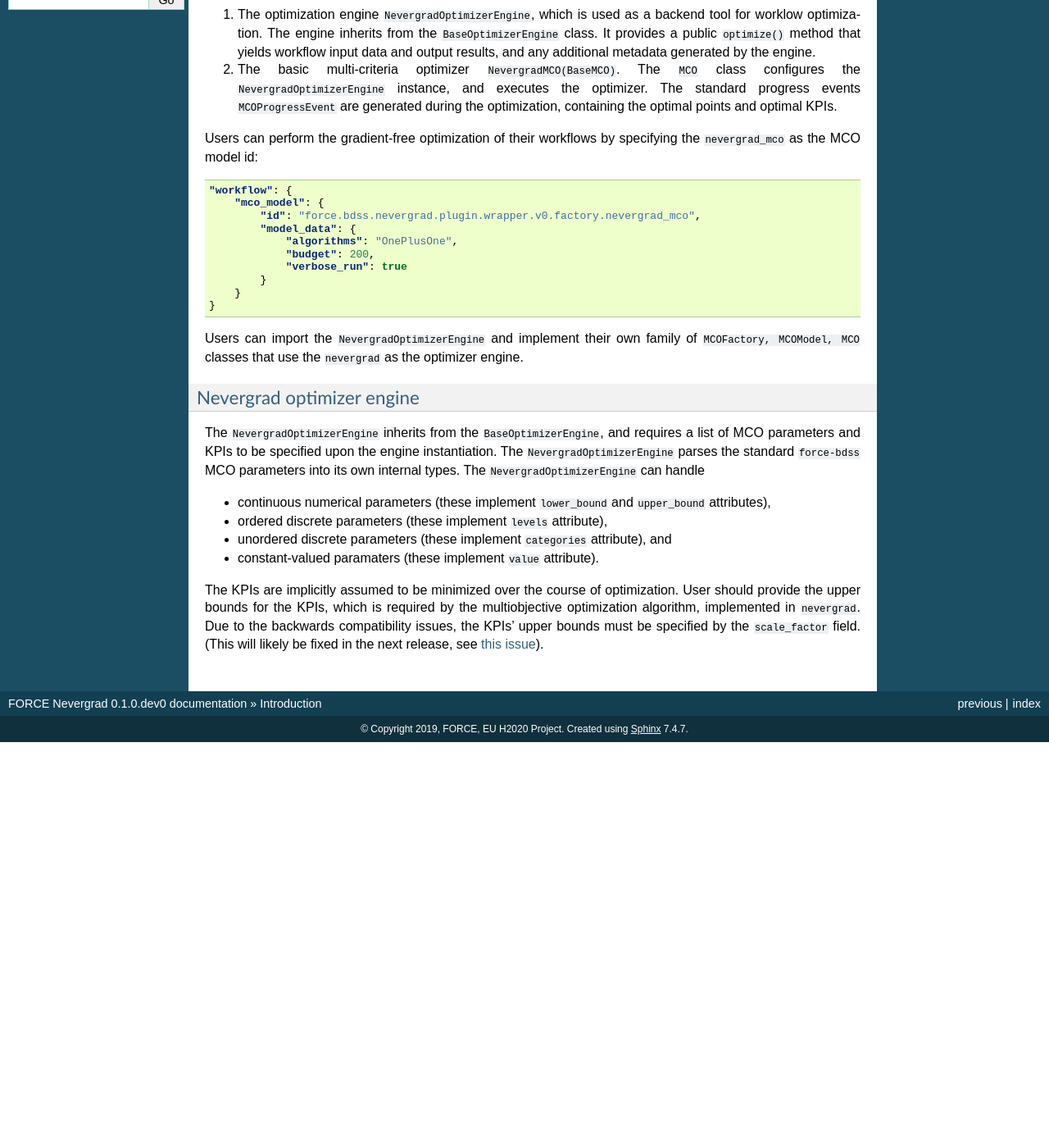
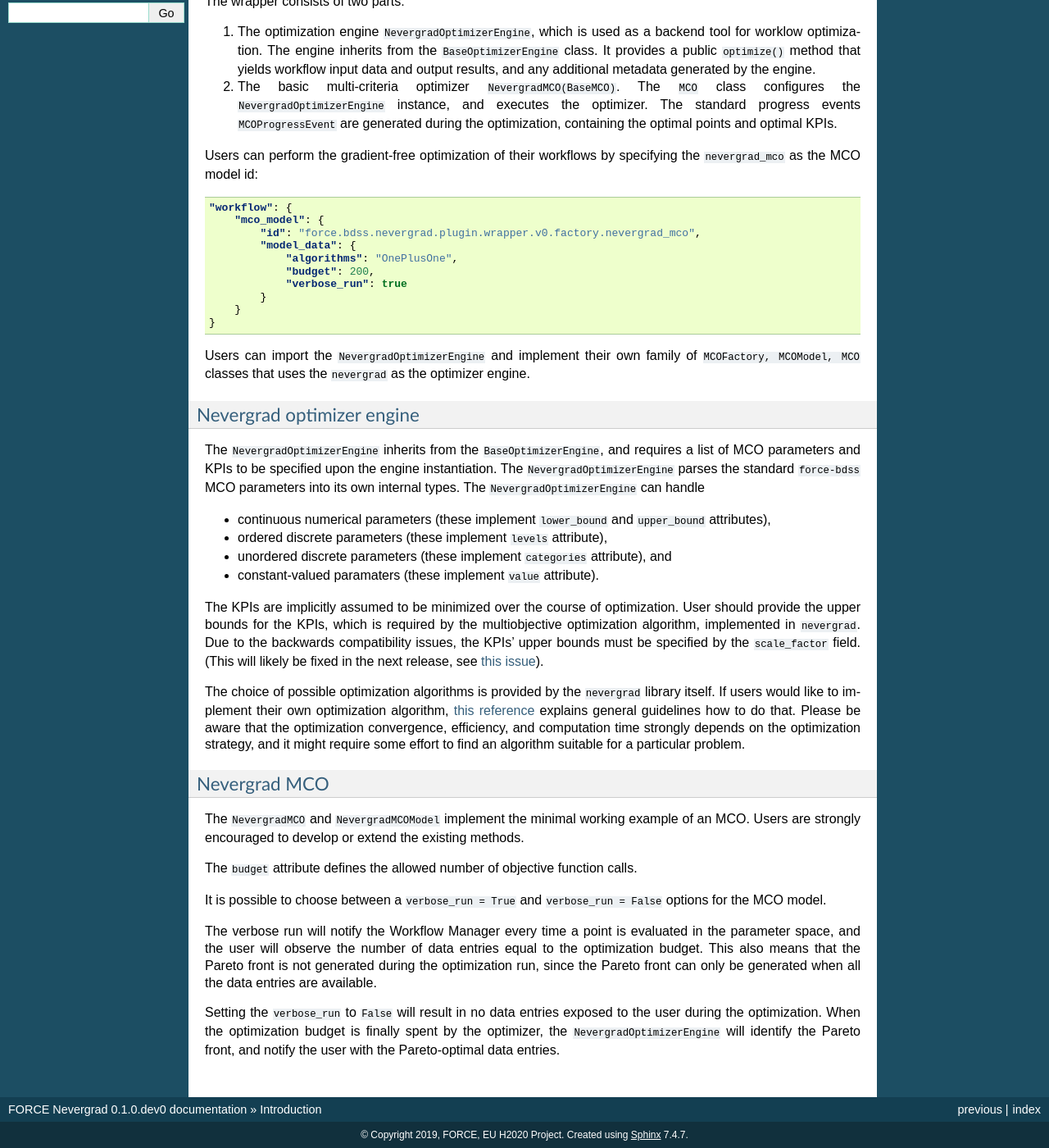
Before and after one commit to force-h2020/force-bdss-plugin-nevergrad, a Sphinx documentation site: the page built from doc/source/introduction.rst, in a window 1280 px wide and 1400 px high, scrolled down 340 px. Shown: the whole window at 82% size. Built offline with Sphinx 7.4.7, drawn with Linux system fonts in a browser that asks for light colours; pages that are not in the unit, such as notebooks, are missing from menus; the version number is read from the project's files by our own code; before the commit the page ends 1245 px from its top, so only the background shows below that; some of the changed text lies outside the part shown.

Commit message:
DOC: MCO basics

```diff
--- a/doc/source/introduction.rst
+++ b/doc/source/introduction.rst
@@ -39,7 +39,7 @@ Users can perform the gradient-free optimization of their workflows by specifyin
 
 
 Users can import the ``NevergradOptimizerEngine`` and implement their own family of ``MCOFactory, MCOModel, MCO`` classes
-that use the ``nevergrad`` as the optimizer engine.
+that uses the ``nevergrad`` as the optimizer engine.
 
 
 Nevergrad optimizer engine
@@ -61,3 +61,30 @@ User should provide the upper bounds for the KPIs, which is required by the mult
 implemented in ``nevergrad``.
 Due to the backwards compatibility issues, the KPIs' upper bounds must be specified by the ``scale_factor`` field.
 (This will likely be fixed in the next release, see `this issue <https://github.com/force-h2020/force-bdss/issues/293>`_).
+
+The choice of possible optimization algorithms is provided by the ``nevergrad`` library itself.
+If users would like to implement their own optimization algorithm,
+`this reference <https://github.com/facebookresearch/nevergrad/blob/master/docs/contributing.rst#adding-an-algorithm>`_
+explains general guidelines how to do that.
+Please be aware that the optimization convergence, efficiency, and computation time strongly depends on the optimization strategy,
+and it might require some effort to find an algorithm suitable for a particular problem.
+
+
+Nevergrad MCO
+################################
+
+The ``NevergradMCO`` and ``NevergradMCOModel`` implement the minimal working example of an MCO.
+Users are strongly encouraged to develop or extend the existing methods.
+
+The ``budget`` attribute defines the allowed number of objective function calls.
+
+It is possible to choose between a ``verbose_run = True`` and ``verbose_run = False`` options for the MCO model.
+
+The verbose run will notify the Workflow Manager every time a point is evaluated in the parameter space, and the user will
+observe the number of data entries equal to the optimization budget.
+This also means that the Pareto front is not generated during the optimization run, since the Pareto front can only be
+generated when all the data entries are available.
+
+Setting the ``verbose_run`` to ``False`` will result in no data entries exposed to the user during the optimization.
+When the optimization budget is finally spent by the optimizer, the ``NevergradOptimizerEngine`` will identify the Pareto front,
+and notify the user with the Pareto-optimal data entries.
```
